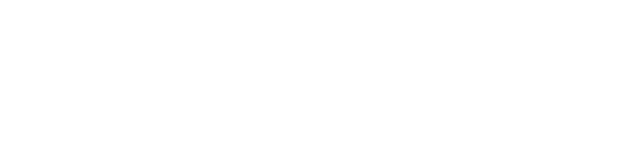
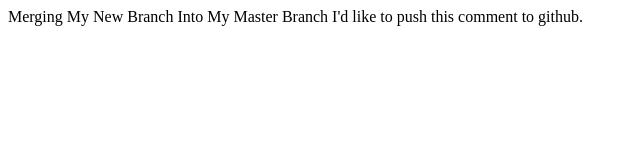
Before and after one commit to TomDavisColumbia/Three.26, a plain HTML site: page article1/index.html in a window 1280 px wide. Shown: the whole page, without its empty margins (0-640 px from the left). Drawn offline with Linux system fonts and the light colour scheme.

Commit message:
Made a change and merged my branches

```diff
--- a/article1/index.html
+++ b/article1/index.html
@@ -9,7 +9,9 @@
 
 
   <body>
+  <h>Merging My New Branch Into My Master Branch</h>
 
+  I'd like to push this comment to github.
 
 
     <!--Div that will hold the pie chart-->
```
